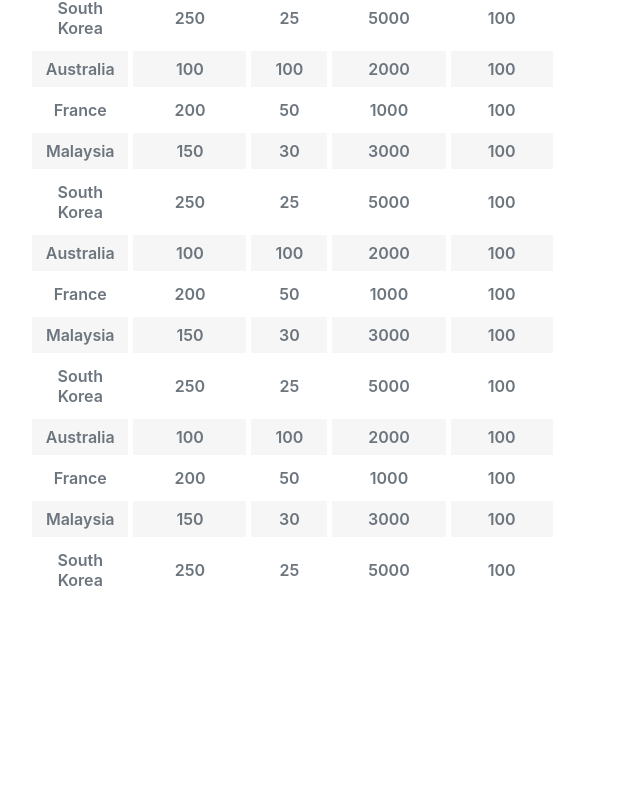
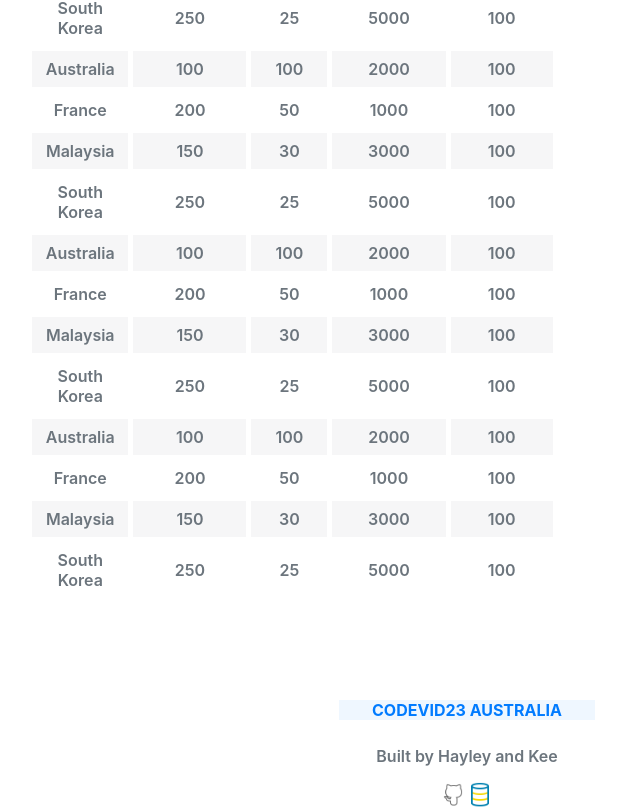
Before and after one commit to tkeeching/codevid, a React (Create React App) app: page / in a window 1280 px wide. Shown: the part 526-1338 px from the top of the page, without its empty margins (173-813 px from the left). Before the commit the page ends 1199 px from the top, so only its background shows below. Built offline with nearby package versions, Linux system fonts and the light colour scheme.

Commit message:
create footer component

```diff
--- a/src/App.js
+++ b/src/App.js
@@ -2,12 +2,14 @@
 import './App.css';
 import Navbar from './components/Navbar/Navbar'
 import HomeLeft from './components/HomeLeft/HomeLeft'
+import Footer from './components/Footer/Footer'
 
 function App() {
   return (
     <div className="App">
       <Navbar />
       <HomeLeft />
+      <Footer />
     </div>
   );
 }
--- /dev/null
+++ b/src/components/Footer/Footer.css
@@ -0,0 +1,21 @@
+.footer-container{
+    text-align: center;
+    width: 20%;
+    margin: 0 auto;
+}
+
+.footer-container img{
+    width: 10%;
+    margin: 0 auto;
+}
+
+.footer-container h5{
+    color: #007bff;
+    background-color: rgba(0,123,255,.0627451);
+    font-size: 1rem;
+}
+
+.footer-container p{
+    color: #6c757d;
+    font-weight: 600;
+}
--- /dev/null
+++ b/src/components/Footer/Footer.js
@@ -0,0 +1,18 @@
+import React from 'react'
+import './Footer.css'
+
+function Footer(){
+    return(
+        <div className="footer-container">
+            <h5>CODEVID23 AUSTRALIA</h5>
+            <p>Built by Hayley and Kee</p>
+            <div className="sns-icons">
+                <img src="github.png" alt="github icon"/>
+                <img src="db.png" alt="db icon"/>
+            </div>
+        </div>
+    )
+}
+
+
+export default Footer
```
Also changed, not shown: public/db.png (added), public/github.png (added).
